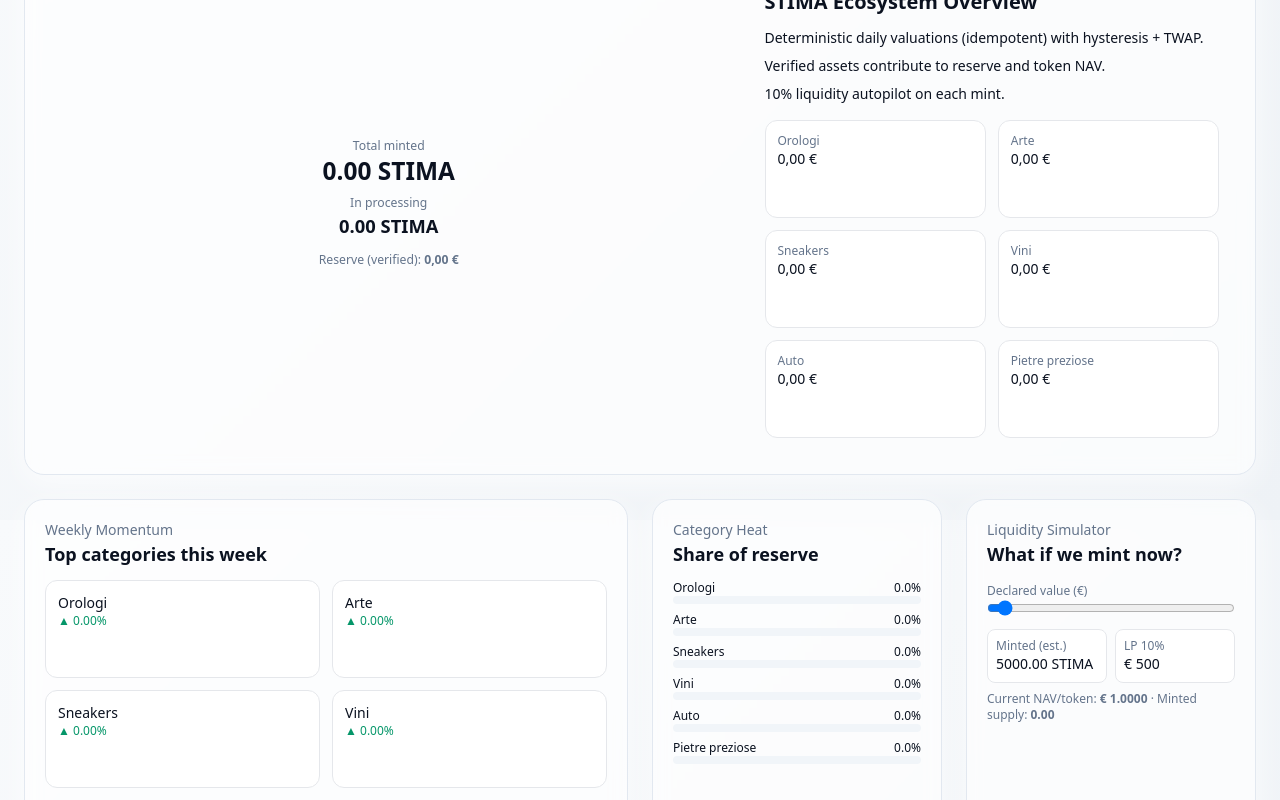
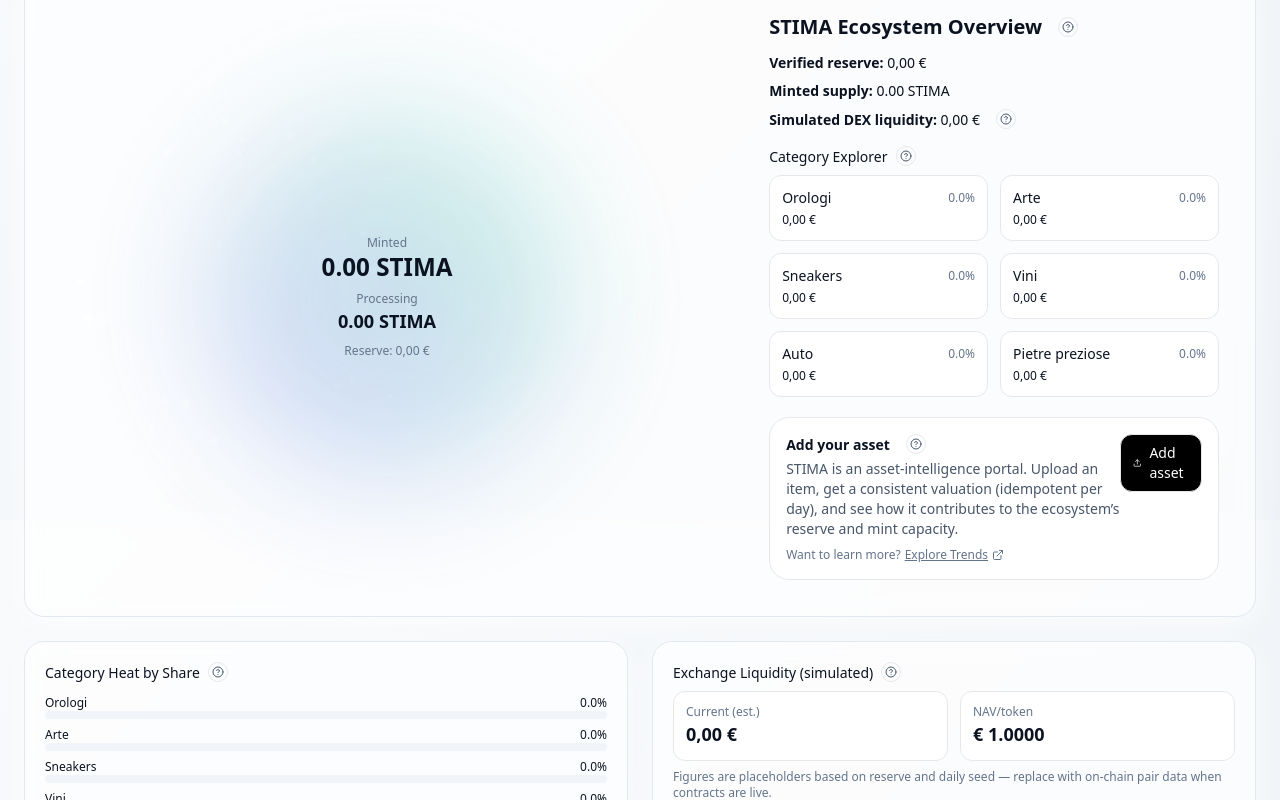
Before and after one commit to ALIERX/STIMA-app, a React (Vite) app: page / in a window 1280 px wide. Shown: the part 280-1080 px from the top of the page. Built offline with nearby package versions, Linux system fonts and the light colour scheme.

Commit message:
Update Home.jsx

```diff
--- a/src/ui/pages/Home.jsx
+++ b/src/ui/pages/Home.jsx
@@ -1,252 +1,227 @@
 import React, { useMemo, useState, useEffect } from 'react'
 import { Card } from '../components.jsx'
-import { PieChart, Pie, Sector, ResponsiveContainer, Tooltip, LineChart, Line, XAxis, YAxis } from 'recharts'
 import { CATEGORIES } from '../../core/state'
-import { fmtEUR, todayISO } from '../../core/utils'
+import { fmtEUR, todayISO, hashStr } from '../../core/utils'
 import Ticker from '../widgets/Ticker.jsx'
+import HeroDonut from '../widgets/HeroDonut.jsx'
 import BlockchainLive from '../widgets/BlockchainLive.jsx'
 import NewsGrid from '../widgets/NewsGrid.jsx'
-import { motion, useAnimation } from 'framer-motion'
+import { ResponsiveContainer, LineChart, Line, XAxis, YAxis, Tooltip as RTooltip } from 'recharts'
+import { HelpCircle, Upload, ExternalLink } from 'lucide-react'
+import { motion } from 'framer-motion'
 
-/**
- * STIMA — Home (WOW edition, EN)
- * - Hero with pulsing donut (interactive) + token counters
- * - Wall Street–style scrolling ticker with category momentum
- * - Bento grid: Weekly Momentum, Category Heat, Liquidity Simulator
- * - Blockchain Live feed (animated)
- * - News/Insights cards (placeholders)
- * - Tiny synth "blip" on hover/click (no assets needed)
- */
-
-function useBlip() {
-  // Tiny WebAudio click/bleep
-  return () => {
-    try {
-      const ctx = new (window.AudioContext || window.webkitAudioContext)()
-      const o = ctx.createOscillator()
-      const g = ctx.createGain()
-      o.type = 'sine'
-      o.frequency.value = 880
-      g.gain.setValueAtTime(0.0001, ctx.currentTime)
-      g.gain.exponentialRampToValueAtTime(0.04, ctx.currentTime + 0.01)
-      g.gain.exponentialRampToValueAtTime(0.0001, ctx.currentTime + 0.12)
-      o.connect(g); g.connect(ctx.destination)
-      o.start()
-      o.stop(ctx.currentTime + 0.13)
-    } catch (e) { /* ignore */ }
-  }
+/** Small “?” tooltip */
+function InfoTip({ text }) {
+  const [open, setOpen] = useState(false)
+  return (
+    <span className="relative inline-block">
+      <button
+        type="button"
+        onMouseEnter={() => setOpen(true)}
+        onMouseLeave={() => setOpen(false)}
+        className="ml-2 inline-flex items-center justify-center w-5 h-5 rounded-full border text-slate-600 hover:bg-slate-50"
+        aria-label="What is this?"
+        title={text}
+      >
+        <HelpCircle size={12}/>
+      </button>
+      {open && (
+        <div className="absolute z-10 mt-2 w-64 p-2 text-xs bg-white border rounded-lg shadow">
+          {text}
+        </div>
+      )}
+    </span>
+  )
 }
 
-export default function Home({state}) {
-  const blip = useBlip()
+/** Simple modal */
+function Modal({ open, title, onClose, children }) {
+  if (!open) return null
+  return (
+    <div className="fixed inset-0 z-50 flex items-center justify-center">
+      <div className="absolute inset-0 bg-black/30" onClick={onClose}/>
+      <div className="relative z-10 w-full max-w-2xl bg-white rounded-2xl border shadow-lg">
+        <div className="flex items-center justify-between px-4 py-3 border-b">
+          <div className="font-semibold">{title}</div>
+          <button onClick={onClose} className="text-sm px-2 py-1 rounded-lg border">Close</button>
+        </div>
+        <div className="p-4">{children}</div>
+      </div>
+    </div>
+  )
+}
 
-  // ===== Compute verified reserves by category =====
-  const categorySeries = useMemo(() => {
+export default function Home({ state }) {
+  // ===== Derived data =====
+  const byCategory = useMemo(() => {
     const map = new Map(CATEGORIES.map(c => [c.id, 0]))
     state.assets.filter(a => a.verified).forEach(a => {
       const last = a.history[a.history.length - 1]
       const v = last ? last.display : a.declaredValueEUR
       map.set(a.category, (map.get(a.category) || 0) + v)
     })
-    return CATEGORIES.map(c => ({ name: c.label, key: c.id, value: map.get(c.id) || 0 }))
+    return CATEGORIES.map(c => ({ id: c.id, name: c.label, value: map.get(c.id) || 0 }))
   }, [state.assets])
 
-  const totalReserve = categorySeries.reduce((s, d) => s + d.value, 0)
+  const totalReserve = byCategory.reduce((s,d)=>s+d.value, 0)
+  const minted = state.token.totalSupply
+  const nav = state.token.navPerToken || 1
 
-  // ===== Token counters in the donut =====
-  const minted = state.token.totalSupply
-  // Potential = (reserve / nav) - minted  (>= 0)
-  const nav = state.token.navPerToken || 1
-  const potential = Math.max(0, (totalReserve / Math.max(1, nav)) - minted)
+  // Simulated DEX liquidity (placeholder for Uniswap pair)
+  const simulatedLiquidityEUR = useMemo(() => {
+    const seed = hashStr(todayISO())
+    const base = totalReserve * (0.16 + (seed % 7) * 0.01) // ~16–22% of reserve
+    const jitter = (seed % 1000) / 1000 * 0.06 // +0–6%
+    return Math.round(base * (1 + jitter))
+  }, [totalReserve])
 
-  // ===== Weekly mini-series for momentum (fake from history) =====
+  // Weekly per-category series (build from asset histories)
   const weekly = useMemo(() => {
-    // Build a per-category last-7 "index" using asset display history
-    const byCat = Object.fromEntries(CATEGORIES.map(c => [c.id, []]))
+    const m = Object.fromEntries(CATEGORIES.map(c=>[c.id, []]))
     const dates = new Set()
-    state.assets.forEach(a => {
-      a.history.slice(-7).forEach(h => dates.add(h.date))
-    })
-    const sortedDates = [...dates].sort()
+    state.assets.forEach(a => a.history.slice(-7).forEach(h => dates.add(h.date)))
+    const sorted = [...dates].sort()
     CATEGORIES.forEach(c => {
-      const points = sortedDates.map(d => {
+      const arr = sorted.map(d => {
         const sum = state.assets
-          .filter(a => a.verified && a.category === c.id)
-          .reduce((acc, a) => {
-            const hit = a.history.find(h => h.date === d)
+          .filter(a => a.verified && a.category===c.id)
+          .reduce((acc,a) => {
+            const hit = a.history.find(h=>h.date===d)
             return acc + (hit ? hit.display : 0)
           }, 0)
         return { date: d, value: sum }
       })
-      byCat[c.id] = points
+      m[c.id] = arr
     })
-    return { dates: sortedDates, byCat }
+    return { dates: sorted, byCat: m }
   }, [state.assets])
 
-  const [activeSlice, setActiveSlice] = useState(null)
+  // ===== Category DPI modal =====
+  const [openModal, setOpenModal] = useState(false)
+  const [modalCat, setModalCat] = useState(null)
+  const modalData = useMemo(() => {
+    if (!modalCat) return []
+    const series = weekly.byCat[modalCat] || []
+    // Build a normalized DPI (index base 100)
+    if (!series.length) return []
+    const base = series[0].value || 1
+    return series.map((p, i) => ({
+      label: p.date?.slice(5) || `D${i}`,
+      dpi: base ? (p.value / base) * 100 : 100
+    }))
+  }, [modalCat, weekly])
 
-  // Pulsing controls
-  const controls = useAnimation()
-  useEffect(() => {
-    controls.start({
-      scale: [1, 1.035, 1],
-      transition: { duration: 1.75, repeat: Infinity, ease: 'easeInOut' }
-    })
-  }, [controls])
-
-  const renderActiveShape = (props) => {
-    const RAD = Math.PI / 180
-    const { cx, cy, midAngle, innerRadius, outerRadius, startAngle, endAngle, payload, value } = props
-    const sin = Math.sin(-RAD * midAngle)
-    const cos = Math.cos(-RAD * midAngle)
-    const sx = cx + (outerRadius + 8) * cos
-    const sy = cy + (outerRadius + 8) * sin
-    const mx = cx + (outerRadius + 18) * cos
-    const my = cy + (outerRadius + 18) * sin
-    const ex = mx + (cos >= 0 ? 1 : -1) * 12
-    const ey = my
-    const ta = cos >= 0 ? 'start' : 'end'
-    const total = Math.max(1, totalReserve)
-    return (
-      <g>
-        <Sector cx={cx} cy={cy} innerRadius={innerRadius} outerRadius={outerRadius} startAngle={startAngle} endAngle={endAngle}/>
-        <Sector cx={cx} cy={cy} innerRadius={outerRadius+4} outerRadius={outerRadius+8} startAngle={startAngle} endAngle={endAngle}/>
-        <path d={`M${sx},${sy}L${mx},${my}L${ex},${ey}`} fill="none" stroke="#111"/>
-        <circle cx={ex} cy={ey} r={2} fill="#111" stroke="none"/>
-        <text x={ex + (cos >= 0 ? 6 : -6)} y={ey} textAnchor={ta} className="fill-current text-sm">{payload.name}</text>
-        <text x={ex + (cos >= 0 ? 6 : -6)} y={ey+14} textAnchor={ta} className="fill-current text-xs">
-          {fmtEUR(value)} · {(value/total*100).toFixed(1)}%
-        </text>
-      </g>
-    )
-  }
-
-  // Small helper: generic sparkline renderer
-  function Sparkline({ data }) {
-    if (!data || data.length < 2) return <div className="h-8"/>
-    const compact = data.map(d => ({ x: d.date?.slice(5), y: d.value || 0 }))
-    return (
-      <ResponsiveContainer width="100%" height={32}>
-        <LineChart data={compact}>
-          <XAxis hide dataKey="x" />
-          <YAxis hide domain={['auto', 'auto']} />
-          <Line type="monotone" dataKey="y" dot={false} stroke="#111" strokeWidth={1.4} />
-        </LineChart>
-      </ResponsiveContainer>
-    )
+  function openCategoryModal(catId) {
+    setModalCat(catId)
+    setOpenModal(true)
   }
 
   return (
     <main className="max-w-7xl mx-auto p-6 space-y-6">
-      {/* ====== Wall Street–style ticker ====== */}
+      {/* ===== Ticker ===== */}
       <Card className="p-0 overflow-hidden">
-        <Ticker weekly={weekly} />
+        <div className="flex items-center justify-between px-4 py-3">
+          <div className="text-sm font-medium">
+            Market Ticker
+            <InfoTip text="Live-like scrolling view of category momentum with micro sparklines. Data is derived from recent valuation snapshots."/>
+          </div>
+          <div className="text-xs text-slate-500">Today — {todayISO()}</div>
+        </div>
+        <Ticker weekly={weekly}/>
       </Card>
 
-      {/* ====== Hero: pulsing donut + counters ====== */}
+      {/* ===== Hero ===== */}
       <Card className="p-0">
-        <div className="grid grid-cols-1 lg:grid-cols-12 gap-4 items-center">
+        <div className="grid grid-cols-1 lg:grid-cols-12 gap-6 items-center">
           <div className="lg:col-span-7">
-            <motion.div
-              animate={controls}
-              onMouseEnter={() => { controls.start({ scale: 1.06 }); blip() }}
-              onMouseLeave={() => controls.start({ scale: 1 })}
-              className="relative h-[360px]"
-            >
-              <div className="absolute inset-0">
-                <ResponsiveContainer width="100%" height="100%">
-                  <PieChart>
-                    <Pie
-                      activeIndex={activeSlice}
-                      activeShape={renderActiveShape}
-                      data={categorySeries}
-                      dataKey="value"
-                      nameKey="name"
-                      cx="50%"
-                      cy="50%"
-                      innerRadius={90}
-                      outerRadius={140}
-                      onMouseEnter={(_, i) => setActiveSlice(i)}
-                      onMouseLeave={() => setActiveSlice(null)}
-                      onClick={() => blip()}
-                    />
-                    <Tooltip formatter={(v) => fmtEUR(v)} />
-                  </PieChart>
-                </ResponsiveContainer>
+            <HeroDonut state={state} />
+          </div>
+          <div className="lg:col-span-5 p-4">
+            <div className="flex items-center gap-2">
+              <h2 className="text-xl font-semibold">STIMA Ecosystem Overview</h2>
+              <InfoTip text="This is the heartbeat of STIMA: verified assets form the reserve; daily deterministic valuations power the NAV and mint capacity."/>
+            </div>
+            <ul className="mt-3 text-sm space-y-2">
+              <li><strong>Verified reserve:</strong> {fmtEUR(totalReserve)}</li>
+              <li><strong>Minted supply:</strong> {minted.toFixed(2)} STIMA</li>
+              <li className="flex items-center gap-2">
+                <span><strong>Simulated DEX liquidity:</strong> {fmtEUR(simulatedLiquidityEUR)}</span>
+                <InfoTip text="Placeholder: this simulates current liquidity on a DEX pair (e.g., Uniswap). Later we’ll replace it with live on-chain data."/>
+              </li>
+            </ul>
+
+            {/* Category explorer grid */}
+            <div className="mt-4">
+              <div className="text-sm font-medium mb-2">
+                Category Explorer
+                <InfoTip text="Click a category to open its DPI (Daily Price Index) mini chart and relative share of the reserve."/>
               </div>
+              <div className="grid grid-cols-2 gap-3">
+                {byCategory.map(c => {
+                  const pct = totalReserve ? (c.value / totalReserve) * 100 : 0
+                  return (
+                    <button
+                      key={c.id}
+                      onClick={() => openCategoryModal(c.id)}
+                      className="text-left rounded-xl border bg-white p-3 hover:bg-slate-50"
+                      title="Open DPI popup"
+                    >
+                      <div className="flex items-center justify-between">
+                        <div className="text-sm font-medium">{c.name}</div>
+                        <div className="text-xs text-slate-500">{pct.toFixed(1)}%</div>
+                      </div>
+                      <div className="text-xs mt-1">{fmtEUR(c.value)}</div>
+                    </button>
+                  )
+                })}
+              </div>
+            </div>
 
-              {/* Center counters overlay */}
-              <div className="absolute inset-0 flex flex-col items-center justify-center text-center pointer-events-none">
-                <div className="text-xs text-slate-500">Total minted</div>
-                <div className="text-2xl font-bold">{minted.toFixed(2)} STIMA</div>
-                <div className="mt-2 text-xs text-slate-500">In processing</div>
-                <div className="text-lg font-semibold">{potential.toFixed(2)} STIMA</div>
-                <div className="mt-3 text-xs text-slate-500">Reserve (verified): <strong>{fmtEUR(totalReserve)}</strong></div>
+            {/* CTA: Add your asset */}
+            <div className="mt-5 rounded-2xl border bg-white p-4">
+              <div className="flex items-start justify-between">
+                <div>
+                  <div className="text-sm font-semibold flex items-center gap-2">
+                    Add your asset <InfoTip text="Register your watch, artwork, wine, or other collectible. We’ll compute a stable, daily valuation and prepare it for tokenization."/>
+                  </div>
+                  <p className="text-sm text-slate-600 mt-1">
+                    STIMA is an asset-intelligence portal. Upload an item, get a consistent valuation (idempotent per day),
+                    and see how it contributes to the ecosystem’s reserve and mint capacity.
+                  </p>
+                </div>
+                <a href="/assets" className="inline-flex items-center gap-2 px-3 py-2 rounded-xl border bg-black text-white text-sm">
+                  <Upload size={14}/> Add asset
+                </a>
               </div>
-            </motion.div>
-          </div>
-
-          {/* Right-side quick facts */}
-          <div className="lg:col-span-5 p-4">
-            <div className="text-sm text-slate-500">Today — {todayISO()}</div>
-            <h2 className="text-xl font-semibold">STIMA Ecosystem Overview</h2>
-            <ul className="mt-3 text-sm space-y-2">
-              <li>Deterministic daily valuations (idempotent) with hysteresis + TWAP.</li>
-              <li>Verified assets contribute to reserve and token NAV.</li>
-              <li>10% liquidity autopilot on each mint.</li>
-            </ul>
-            <div className="mt-4 grid grid-cols-2 gap-3">
-              {categorySeries.map(d => (
-                <div key={d.key} className="p-3 rounded-xl border bg-white hover:bg-slate-50">
-                  <div className="text-xs text-slate-500">{d.name}</div>
-                  <div className="text-sm font-medium">{fmtEUR(d.value)}</div>
-                  <div className="mt-1"><Sparkline data={weekly.byCat[d.key]} /></div>
-                </div>
-              ))}
+              <div className="text-xs text-slate-500 mt-2">
+                Want to learn more?
+                <a href="/trends" className="inline-flex items-center gap-1 ml-1 underline">
+                  Explore Trends <ExternalLink size={12}/>
+                </a>
+              </div>
             </div>
           </div>
         </div>
       </Card>
 
-      {/* ====== Bento grid (modern “wow” layout) ====== */}
+      {/* ===== Bento: Heat + Liquidity ===== */}
       <div className="grid grid-cols-1 md:grid-cols-12 gap-6">
-        {/* Weekly Momentum */}
+        {/* Heat by share */}
         <Card className="md:col-span-6">
-          <div className="text-sm text-slate-500">Weekly Momentum</div>
-          <div className="text-lg font-semibold">Top categories this week</div>
-          <div className="mt-3 grid grid-cols-1 sm:grid-cols-2 gap-3">
-            {CATEGORIES.map(c => {
-              const arr = weekly.byCat[c.id]
-              const latest = arr?.[arr.length - 1]?.value || 0
-              const prev = arr?.[arr.length - 2]?.value || 0
-              const chg = prev ? (latest - prev) / Math.max(1, prev) : 0
-              return (
-                <div key={c.id} className="rounded-xl border bg-white p-3">
-                  <div className="text-sm font-medium">{c.label}</div>
-                  <div className={`text-xs ${chg >= 0 ? 'text-emerald-600' : 'text-rose-600'}`}>
-                    {chg >= 0 ? '▲' : '▼'} {(chg * 100).toFixed(2)}%
-                  </div>
-                  <div className="mt-1"><Sparkline data={arr} /></div>
-                </div>
-              )
-            })}
+          <div className="text-sm font-medium">
+            Category Heat by Share
+            <InfoTip text="Relative share of the verified reserve by category. Useful to spot concentration and diversification."/>
           </div>
-        </Card>
-
-        {/* Category Heat */}
-        <Card className="md:col-span-3">
-          <div className="text-sm text-slate-500">Category Heat</div>
-          <div className="text-lg font-semibold">Share of reserve</div>
           <div className="mt-3 space-y-2">
-            {categorySeries
+            {byCategory
               .slice()
-              .sort((a,b)=> b.value - a.value)
-              .map(d => {
-                const pct = totalReserve ? (d.value / totalReserve) * 100 : 0
+              .sort((a,b)=> b.value-a.value)
+              .map(c => {
+                const pct = totalReserve ? (c.value/totalReserve)*100 : 0
                 return (
-                  <div key={d.key}>
+                  <div key={c.id}>
                     <div className="flex justify-between text-xs">
-                      <span>{d.name}</span><span>{pct.toFixed(1)}%</span>
+                      <span>{c.name}</span><span>{pct.toFixed(1)}%</span>
                     </div>
                     <div className="h-2 rounded-full bg-slate-100 overflow-hidden">
                       <div className="h-full" style={{ width: `${pct}%`, background: 'linear-gradient(90deg,#111,#444)' }} />
@@ -257,53 +232,76 @@ export default function Home({state}) {
           </div>
         </Card>
 
-        {/* Liquidity Simulator */}
-        <Card className="md:col-span-3">
-          <div className="text-sm text-slate-500">Liquidity Simulator</div>
-          <div className="text-lg font-semibold">What if we mint now?</div>
-          <Simulator minted={minted} nav={nav} />
+        {/* Simulated DEX Liquidity */}
+        <Card className="md:col-span-6">
+          <div className="text-sm font-medium">
+            Exchange Liquidity (simulated)
+            <InfoTip text="Estimated liquidity on a DEX pair (e.g., Uniswap). This is simulated for demo; later it will pull live pair reserves."/>
+          </div>
+          <div className="mt-2 grid grid-cols-2 gap-3 text-sm">
+            <div className="p-3 rounded-xl border bg-white">
+              <div className="text-xs text-slate-500">Current (est.)</div>
+              <div className="text-lg font-semibold">{fmtEUR(simulatedLiquidityEUR)}</div>
+            </div>
+            <div className="p-3 rounded-xl border bg-white">
+              <div className="text-xs text-slate-500">NAV/token</div>
+              <div className="text-lg font-semibold">€ {nav.toFixed(4)}</div>
+            </div>
+          </div>
+          <p className="text-xs text-slate-500 mt-2">
+            Figures are placeholders based on reserve and daily seed — replace with on-chain pair data when contracts are live.
+          </p>
         </Card>
       </div>
 
-      {/* ====== Blockchain Live & News ====== */}
+      {/* ===== Blockchain + News ===== */}
       <div className="grid grid-cols-1 lg:grid-cols-12 gap-6">
         <Card className="lg:col-span-5">
-          <div className="text-sm text-slate-500">Blockchain Live</div>
-          <div className="text-lg font-semibold">Recent on-chain events</div>
-          <BlockchainLive state={state} />
+          <div className="text-sm font-medium">
+            Blockchain Live
+            <InfoTip text="Animated feed from simulated events (and live later): verifications, mint-ready states, and oracle snapshots."/>
+          </div>
+          <div className="text-xs text-slate-500 mb-2">Today — {todayISO()}</div>
+          <BlockchainLive state={state}/>
         </Card>
         <Card className="lg:col-span-7">
-          <div className="text-sm text-slate-500">Insights & News</div>
-          <div className="text-lg font-semibold">Curated market updates</div>
-          <NewsGrid />
+          <div className="text-sm font-medium">
+            Insights & News
+            <InfoTip text="Curated market notes across watches, art, wine and more. Replace with a real API or editorial feed."/>
+          </div>
+          <NewsGrid/>
         </Card>
       </div>
+
+      {/* ===== DPI Modal ===== */}
+      <Modal
+        open={openModal}
+        title="Category DPI (Daily Price Index)"
+        onClose={()=>setOpenModal(false)}
+      >
+        {!modalCat || modalData.length===0 ? (
+          <div className="text-sm text-slate-500">No recent data available for this category.</div>
+        ) : (
+          <div>
+            <div className="text-sm text-slate-500 mb-2">
+              Category: <strong>{CATEGORIES.find(c=>c.id===modalCat)?.label}</strong>
+            </div>
+            <div className="h-56">
+              <ResponsiveContainer width="100%" height="100%">
+                <LineChart data={modalData}>
+                  <XAxis dataKey="label" tick={{ fontSize: 10 }}/>
+                  <YAxis domain={['auto','auto']} tick={{ fontSize: 10 }}/>
+                  <RTooltip />
+                  <Line type="monotone" dataKey="dpi" dot={false} stroke="#111" strokeWidth={1.6}/>
+                </LineChart>
+              </ResponsiveContainer>
+            </div>
+            <div className="text-xs text-slate-500 mt-2">
+              DPI is normalized with base 100 at the oldest visible date, computed from daily display valuations of verified assets in this category.
+            </div>
+          </div>
+        )}
+      </Modal>
     </main>
   )
 }
-
-/* ===== Liquidity Simulator (mini widget) ===== */
-function Simulator({ minted, nav }) {
-  const [v, setV] = useState(5000) // EUR
-  const mintAmount = v / Math.max(1, nav)
-  const lp = v * 0.10
-  return (
-    <div className="mt-3 text-sm">
-      <label className="text-xs text-slate-500">Declared value (€)</label>
-      <input type="range" min={500} max={100000} step={500} value={v}
-             onChange={e=>setV(Number(e.target.value))}
-             className="w-full" />
-      <div className="grid grid-cols-2 gap-2 mt-2">
-        <div className="p-2 rounded-lg border bg-white">
-          <div className="text-xs text-slate-500">Minted (est.)</div>
-          <div className="font-medium">{mintAmount.toFixed(2)} STIMA</div>
-        </div>
-        <div className="p-2 rounded-lg border bg-white">
-          <div className="text-xs text-slate-500">LP 10%</div>
-          <div className="font-medium">€ {lp.toLocaleString('en-US')}</div>
-        </div>
-      </div>
-      <div className="mt-2 text-xs text-slate-500">Current NAV/token: <strong>€ {nav.toFixed(4)}</strong> · Minted supply: <strong>{minted.toFixed(2)}</strong></div>
-    </div>
-  )
-}
```
